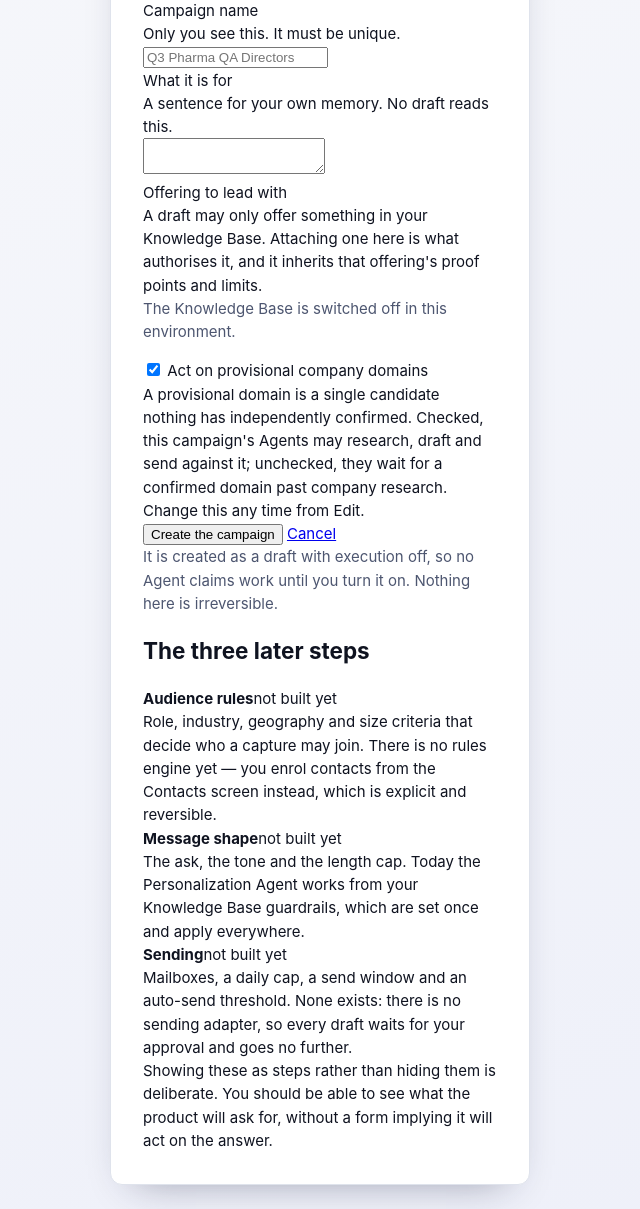
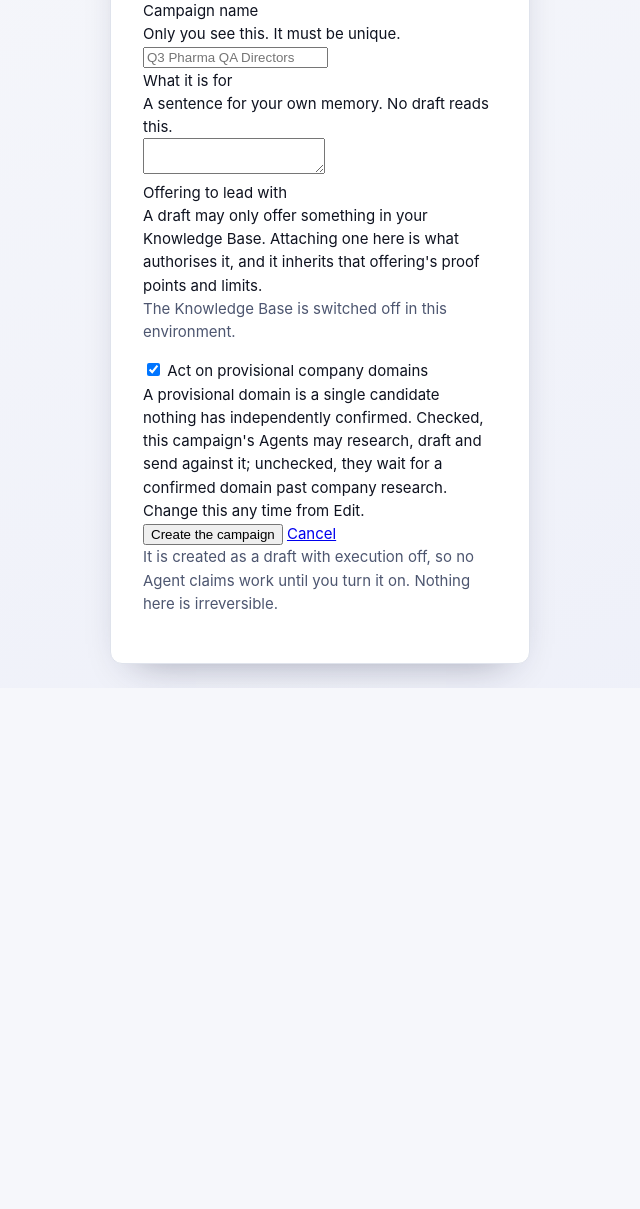
Before and after one commit to sahilaaron/vmr-outbound, a FastAPI app: template app/web/v2/templates/campaign_new.html in a window 1280 px wide. Shown: the part 331-1540 px from the top of the page, without its empty margins (320-960 px from the left). After the commit the page ends 1019 px from the top, so only its background shows below. Run offline with FastAPI, Linux system fonts and the light colour scheme; the template is opened without the code that fills it, so the values that code supplies are empty; parts of the project's set-up code (start-up, migrations or seed data) failed here and were passed over; some libraries are stand-ins or nearby versions.

Commit message:
Stop the new-campaign screen listing what it cannot do
The creation page carried a card headed "The three later steps", describing
Audience rules, Message shape and Sending in a paragraph each. On a screen
whose only job is to name a campaign, three detailed descriptions of absent
features read as a form about to ask for them, and operators paused there
looking for the fields.

Remove the card. The numbered step chips above the form still show all five
steps with the last three disabled, so the shape of the finished product
remains legible without prose that over-promises. The `unbuilt` macro import
goes with it, having no remaining use in this template.

```diff
--- a/app/web/v2/templates/campaign_new.html
+++ b/app/web/v2/templates/campaign_new.html
@@ -1,5 +1,4 @@
 {% extends "base.html" %}
-{% from "_ui.html" import unbuilt %}
 {% block content %}
 <div class="v2-page wiz">
   <h1 class="v2-h1">New campaign</h1>
@@ -77,36 +76,6 @@
         </form>
       </div>
     </div>
-
-    <div class="v2-card">
-      <div class="v2-card-head tight"><h2>The three later steps</h2></div>
-      <div class="v2-row tight">
-        <div class="v2-sidelist-top"><b>Audience rules</b>{{ unbuilt() }}</div>
-        <div class="v2-hint">
-          Role, industry, geography and size criteria that decide who a capture may join. There is
-          no rules engine yet — you enrol contacts from the Contacts screen instead, which is
-          explicit and reversible.
-        </div>
-      </div>
-      <div class="v2-row tight">
-        <div class="v2-sidelist-top"><b>Message shape</b>{{ unbuilt() }}</div>
-        <div class="v2-hint">
-          The ask, the tone and the length cap. Today the Personalization Agent works from your
-          Knowledge Base guardrails, which are set once and apply everywhere.
-        </div>
-      </div>
-      <div class="v2-row tight">
-        <div class="v2-sidelist-top"><b>Sending</b>{{ unbuilt() }}</div>
-        <div class="v2-hint">
-          Mailboxes, a daily cap, a send window and an auto-send threshold. None exists: there is no
-          sending adapter, so every draft waits for your approval and goes no further.
-        </div>
-      </div>
-      <div class="v2-card-foot plain">
-        Showing these as steps rather than hiding them is deliberate. You should be able to see what
-        the product will ask for, without a form implying it will act on the answer.
-      </div>
-    </div>
   </div>
 </div>
 {% endblock %}
```
Also changed, not shown: tests/test_v2_customer_ui.py (+27 -0 lines).
